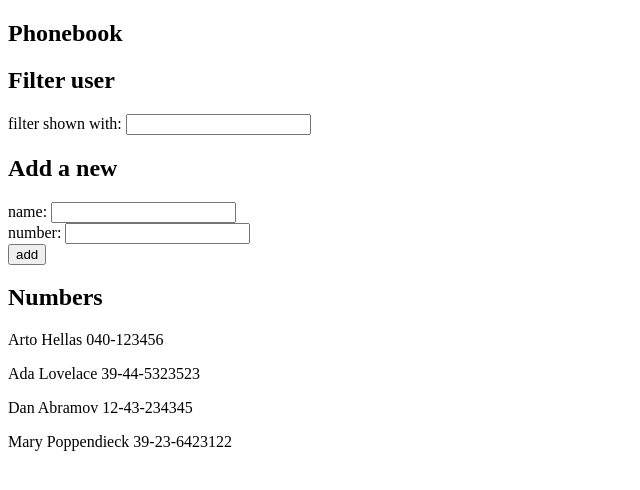
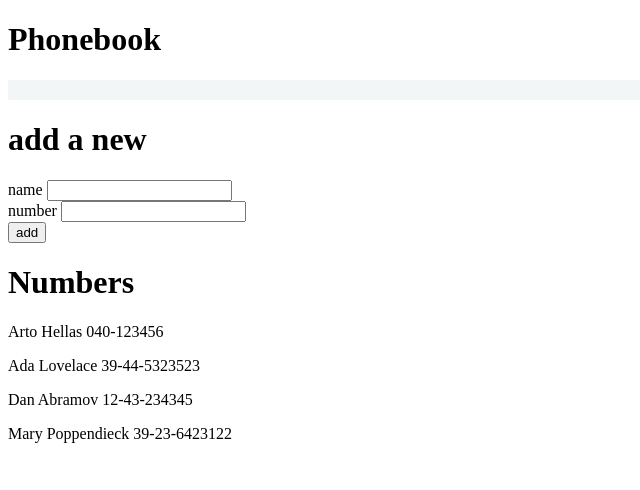
Before and after one commit to htetsoemoe/full-stack-open-2024, a React (Vite) app in the folder part2/phonebook/: page / in a window 1280 px wide. Shown: the top 490 px of the page, without its empty margins (0-640 px from the left). Built offline with nearby package versions, Linux system fonts and the light colour scheme; data requests are answered from the project's data file.

Commit message:
finished new user to server functionality

```diff
--- a/part2/phonebook/db.json
+++ b/part2/phonebook/db.json
@@ -1,24 +1,24 @@
 {
-    "notes": [
+  "persons": [
     {
       "name": "Arto Hellas",
       "number": "040-123456",
-            "id": 1
+      "id": "1"
     },
     {
       "name": "Ada Lovelace",
       "number": "39-44-5323523",
-            "id": 2
+      "id": "2"
     },
     {
       "name": "Dan Abramov",
       "number": "12-43-234345",
-            "id": 3
+      "id": "3"
     },
     {
       "name": "Mary Poppendieck",
       "number": "39-23-6423122",
-            "id": 4
+      "id": "4"
     }
   ]
 }
--- a/part2/phonebook/src/App.jsx
+++ b/part2/phonebook/src/App.jsx
@@ -1,13 +1,60 @@
 import { useEffect, useState } from 'react'
-import noteServices from './services/notes'
+import personService from './services/persons'
+
+/** Components */
+// Heading
+const Heading = ({ text }) => (
+  <h1>{text}</h1>
+)
+
+// Part component which used in PersonForm component
+const Part = ({ text, value, handleNewChange }) => {
+  return (
+    <div>
+      {text} <input value={value} onChange={handleNewChange} />
+    </div>
+  )
+}
+
+// Button
+const Button = ({ type, text, handleNewChange }) => {
+  return (
+    <button type={type} onClick={handleNewChange}>{text}</button>
+  )
+}
+
+// PersonForm
+const PersonForm = ({ onSubmit, newName, newNumber, handleNewName, handleNewNumber }) => {
+  return (
+    <form onSubmit={onSubmit}>
+      <Part text={'name'} value={newName} handleNewChange={handleNewName} />
+      <Part text={'number'} value={newNumber} handleNewChange={handleNewNumber} />
+      <Button text='add' type='submit' />
+    </form>
+  )
+}
+
+// Notification
+const Notification = ({ message }) => {
+  if (message === null) {
+    return null
+  }
+
+  return (
+    <div className='error'>
+      {message}
+    </div>
+  )
+}
 
 const App = () => {
   const [persons, setPersons] = useState([])
   const [newName, setNewName] = useState('')
   const [newNumber, setNewNumber] = useState('')
+  const [changeMessage, setChangeMessage] = useState('')
 
   useEffect(() => {
-    noteServices
+    personService
       .getAll()
       .then(persons => {
         setPersons(persons)
@@ -24,43 +71,57 @@ const App = () => {
     setNewNumber(event.target.value)
   }
 
-  const handleAdd = (event) => {
+  const handleAddPerson = (event) => {
     event.preventDefault()
+
     const newPerson = {
+      id: persons.length + 1,
       name: newName,
       number: newNumber,
-      id: persons.length + 1,
     }
 
+    // check new person name is already existed in persons
     const checkNewName = persons.find(person => person.name.toLowerCase() === newPerson.name.toLowerCase())
 
     if (checkNewName && checkNewName.number === newPerson.number) {
       window.alert(`${newName} is already added to phone book`)
     } else {
-      setPersons(persons.concat(newPerson))
-      setNewName('')
-      setNewNumber('')
+      // Save new person to server
+      personService
+        .create(newPerson)
+        .then(savedPerson => {
+          setPersons(persons.concat(savedPerson))
+          setNewName('')
+          setNewNumber('')
+          setChangeMessage(`Successfully added Username: ${newName}`)
+          setTimeout(() => { // After 3 seconds later set null value to changeMessage.
+            setChangeMessage(null)
+          }, 3000)
+        })
+        .catch(error => {
+          setChangeMessage(`Error: ${error.response.data.error}`)
+        })
     }
   }
 
   return (
     <div>
-      <h2>Phonebook</h2>
-      <form onSubmit={handleAdd}>
-        <h2>Filter user</h2>
-        filter shown with: <input />
-        <h2>Add a new</h2>
-        <div>
-          name: <input onChange={handleNameOnChange} />
-        </div>
-        <div>
-          number: <input onChange={handleNumberOnChange} />
-        </div>
-        <div>
-          <button type="submit">add</button>
-        </div>
-      </form>
-      <h2>Numbers</h2>
+      <Heading text={'Phonebook'} />
+      {/* Notification Component */}
+      <Notification message={changeMessage} />
+      {/* Filter Component */}
+
+      <Heading text={'add a new'} />
+      {/* PersonForm Component */}
+      <PersonForm
+        onSubmit={handleAddPerson}
+        newName={newName}
+        newNumber={newNumber}
+        handleNewName={handleNameOnChange}
+        handleNewNumber={handleNumberOnChange}
+      />
+
+      <Heading text={'Numbers'} />
       {persons.map((person) => (
         <p key={person.id}>{person.name} {person.number}</p>
       ))}
--- a/part2/phonebook/src/index.css
+++ b/part2/phonebook/src/index.css
@@ -0,0 +1,8 @@
+.error {
+    color: black;
+    background: rgb(243, 246, 247);
+    font-size: 22px;
+    border: 0px solid black;
+    padding: 10px;
+    margin-bottom: 10px;
+}
--- a/part2/phonebook/src/services/notes.js
+++ /dev/null
@@ -1,11 +0,0 @@
-import axios from 'axios'
-const baseUrl = 'http://localhost:3001/notes'
-
-const getAll = () => {
-    const request = axios.get(baseUrl)
-    return request.then(response => response.data)
-}
-
-export default {
-    getAll,
-}
--- /dev/null
+++ b/part2/phonebook/src/services/persons.js
@@ -0,0 +1,29 @@
+import axios from 'axios'
+const baseUrl = 'http://localhost:3001/persons'
+
+const getAll = () => {
+    const request = axios.get(baseUrl)
+    return request.then(response => response.data)
+}
+
+const create = newObject => {
+    const request = axios.post(baseUrl, newObject)
+    return request.then(response => response.data)
+}
+
+const updatePerson = (id, newObject) => {
+    const request = axios.put(`${baseUrl}/${id}`, newObject)
+    return request.then(response => response.data)
+}
+
+const deletePerson = id => {
+    const request = axios.delete(`${baseUrl}/${id}`)
+    return request.then(response => request.data)
+}
+
+export default {
+    getAll,
+    create,
+    updatePerson,
+    deletePerson,
+}
```
Lines whose indentation alone changed are shown as unchanged.
